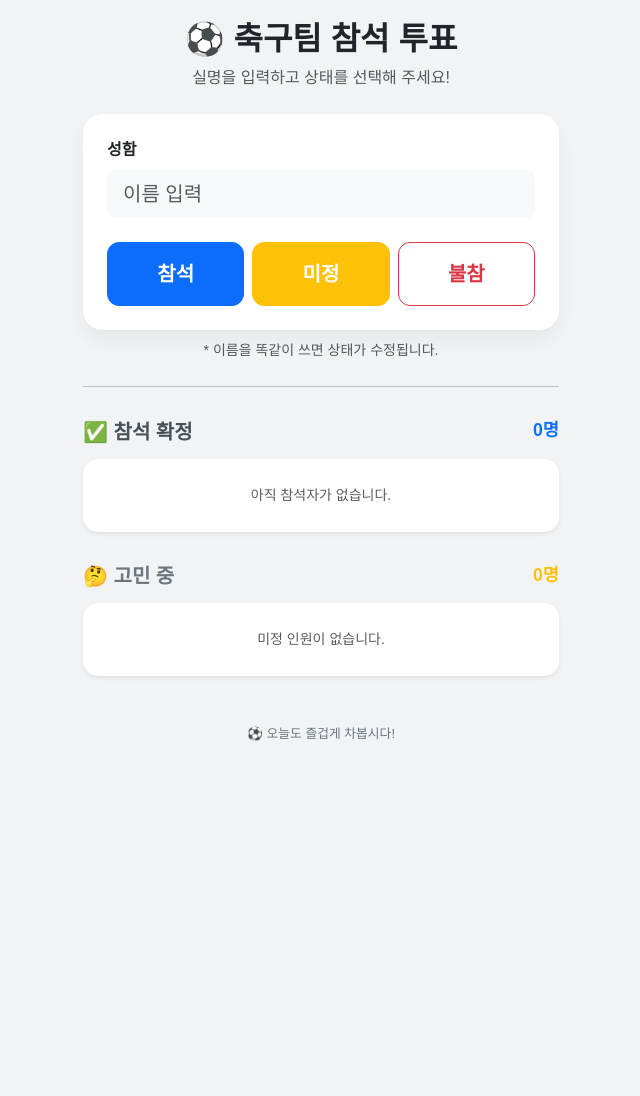
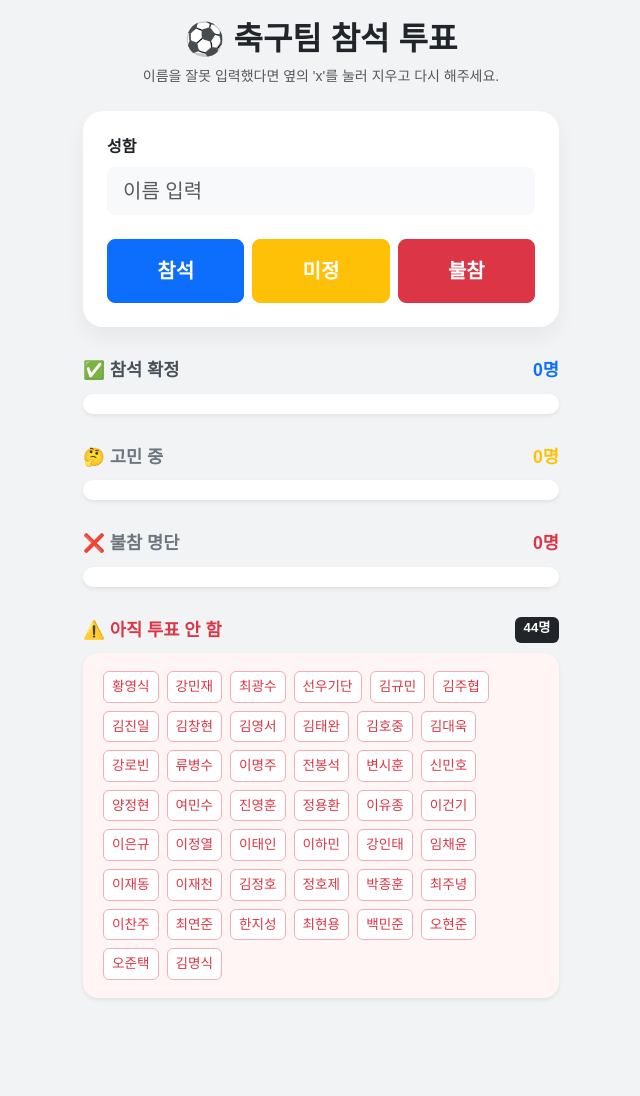
Before and after one commit to Xxik-0/Dimast-attendance, a Flask app: page / in a window 1280 px wide. Shown: the whole page, without its empty margins (319-959 px from the left). Before the commit the page ends 741 px from the top, so only its background shows below. Run offline with Flask 3, Linux system fonts and the light colour scheme; data that the repository does not hold is empty.

Commit message:
Update index.html

```diff
--- a/templates/index.html
+++ b/templates/index.html
@@ -9,13 +9,13 @@
         body { background-color: #f1f3f5; font-family: 'Apple SD Gothic Neo', 'Malgun Gothic', sans-serif; }
         .container { max-width: 500px; margin-top: 20px; padding-bottom: 50px; }
         .card { border-radius: 20px; border: none; box-shadow: 0 10px 20px rgba(0,0,0,0.05); }
-        .btn-lg { border-radius: 12px; transition: transform 0.1s; }
-        .btn-lg:active { transform: scale(0.95); }
-        .member-list { background: white; border-radius: 15px; padding: 10px 20px; }
+        .member-list { background: white; border-radius: 15px; padding: 10px 20px; margin-bottom: 25px; }
         .member-item { display: flex; justify-content: space-between; align-items: center; border-bottom: 1px solid #f1f1f1; padding: 12px 0; }
         .member-item:last-child { border-bottom: none; }
-        .section-title { font-size: 1.1rem; margin-top: 30px; margin-bottom: 15px; color: #495057; }
-        .status-badge { font-size: 0.75rem; padding: 4px 8px; border-radius: 20px; }
+        .section-title { font-size: 1.1rem; margin-top: 30px; margin-bottom: 10px; color: #495057; font-weight: bold; }
+        .delete-link { color: #dee2e6; text-decoration: none; font-size: 1.2rem; padding: 0 5px; line-height: 1; }
+        .delete-link:hover { color: #fa5252; }
+        .not-voted-badge { font-size: 0.85rem; font-weight: normal; }
     </style>
 </head>
 <body>
@@ -23,73 +23,76 @@
 <div class="container">
     <div class="text-center mb-4">
         <h2 class="fw-bold">⚽ 축구팀 참석 투표</h2>
-        <p class="text-muted">실명을 입력하고 상태를 선택해 주세요!</p>
+        <p class="text-muted small">이름을 잘못 입력했다면 옆의 'x'를 눌러 지우고 다시 해주세요.</p>
     </div>
 
-    <div class="card mb-2">
+    <div class="card mb-4">
         <div class="card-body p-4">
             <form action="/join" method="post">
                 <div class="mb-4">
                     <label for="name" class="form-label fw-bold">성함</label>
                     <input type="text" class="form-control form-control-lg border-0 bg-light" id="name" name="name" placeholder="이름 입력" required>
                 </div>
-
                 <div class="row g-2">
-                    <div class="col-4">
-                        <button type="submit" name="status" value="참석" class="btn btn-primary btn-lg w-100 py-3 fw-bold">참석</button>
-                    </div>
-                    <div class="col-4">
-                        <button type="submit" name="status" value="미정" class="btn btn-warning btn-lg w-100 py-3 fw-bold text-white">미정</button>
-                    </div>
-                    <div class="col-4">
-                        <button type="submit" name="status" value="불참" class="btn btn-outline-danger btn-lg w-100 py-3 fw-bold">불참</button>
-                    </div>
+                    <div class="col-4"><button type="submit" name="status" value="참석" class="btn btn-primary btn-lg w-100 py-3 fw-bold">참석</button></div>
+                    <div class="col-4"><button type="submit" name="status" value="미정" class="btn btn-warning btn-lg w-100 py-3 fw-bold text-white">미정</button></div>
+                    <div class="col-4"><button type="submit" name="status" value="불참" class="btn btn-danger btn-lg w-100 py-3 fw-bold">불참</button></div>
                 </div>
             </form>
         </div>
     </div>
-    <div class="text-center mb-4">
-        <small class="text-muted text-center">* 이름을 똑같이 쓰면 상태가 수정됩니다.</small>
+
+    <div class="d-flex justify-content-between section-title">
+        <span>✅ 참석 확정</span>
+        <span class="text-primary">{{ attending_count }}명</span>
+    </div>
+    <div class="member-list shadow-sm">
+        {% for name in attending %}
+        <div class="member-item">
+            <span class="fw-bold">{{ name }}</span>
+            <a href="/delete/{{ name }}" class="delete-link" onclick="return confirm('{{ name }}님의 기록을 삭제할까요?')">&times;</a>
+        </div>
+        {% endfor %}
     </div>
 
-    <hr class="my-4">
-
-    <div class="d-flex justify-content-between align-items-end section-title">
-        <h5 class="fw-bold mb-0">✅ 참석 확정</h5>
-        <span class="text-primary fw-bold">{{ attending_count }}명</span>
+    <div class="d-flex justify-content-between section-title">
+        <span class="text-secondary">🤔 고민 중</span>
+        <span class="text-warning">{{ undecided_count }}명</span>
     </div>
     <div class="member-list shadow-sm">
-        {% if attending %}
-            {% for person in attending %}
-            <div class="member-item">
-                <span class="fw-bold">{{ person[0] }}</span>
-                <span class="status-badge bg-primary text-white">참석</span>
-            </div>
-            {% endfor %}
-        {% else %}
-            <p class="text-center text-muted my-3 small">아직 참석자가 없습니다.</p>
-        {% endif %}
+        {% for name in undecided %}
+        <div class="member-item">
+            <span>{{ name }}</span>
+            <a href="/delete/{{ name }}" class="delete-link" onclick="return confirm('{{ name }}님의 기록을 삭제할까요?')">&times;</a>
+        </div>
+        {% endfor %}
     </div>
 
-    <div class="d-flex justify-content-between align-items-end section-title">
-        <h5 class="fw-bold mb-0 text-secondary">🤔 고민 중</h5>
-        <span class="text-warning fw-bold">{{ undecided_count }}명</span>
+    <div class="d-flex justify-content-between section-title">
+        <span class="text-secondary">❌ 불참 명단</span>
+        <span class="text-danger">{{ absent_count }}명</span>
     </div>
     <div class="member-list shadow-sm">
-        {% if undecided %}
-            {% for person in undecided %}
-            <div class="member-item">
-                <span class="text-secondary">{{ person[0] }}</span>
-                <span class="status-badge bg-warning text-white">미정</span>
-            </div>
-            {% endfor %}
-        {% else %}
-            <p class="text-center text-muted my-3 small">미정 인원이 없습니다.</p>
-        {% endif %}
+        {% for name in absent %}
+        <div class="member-item text-muted">
+            <span style="text-decoration: line-through;">{{ name }}</span>
+            <a href="/delete/{{ name }}" class="delete-link" onclick="return confirm('{{ name }}님의 기록을 삭제할까요?')">&times;</a>
+        </div>
+        {% endfor %}
     </div>
 
-    <div class="text-center mt-5">
-        <p class="text-secondary" style="font-size: 0.8rem;">⚽ 오늘도 즐겁게 차봅시다!</p>
+    <div class="d-flex justify-content-between section-title">
+        <span class="text-danger fw-bold">⚠️ 아직 투표 안 함</span>
+        <span class="badge bg-dark">{{ not_voted_count }}명</span>
+    </div>
+    <div class="member-list shadow-sm mb-5" style="background-color: #fff5f5;">
+        <div class="d-flex flex-wrap gap-2 py-2">
+            {% for name in not_voted %}
+            <span class="badge border text-danger border-danger-subtle bg-white px-2 py-2 not-voted-badge">
+                {{ name }}
+            </span>
+            {% endfor %}
+        </div>
     </div>
 </div>
 
```
